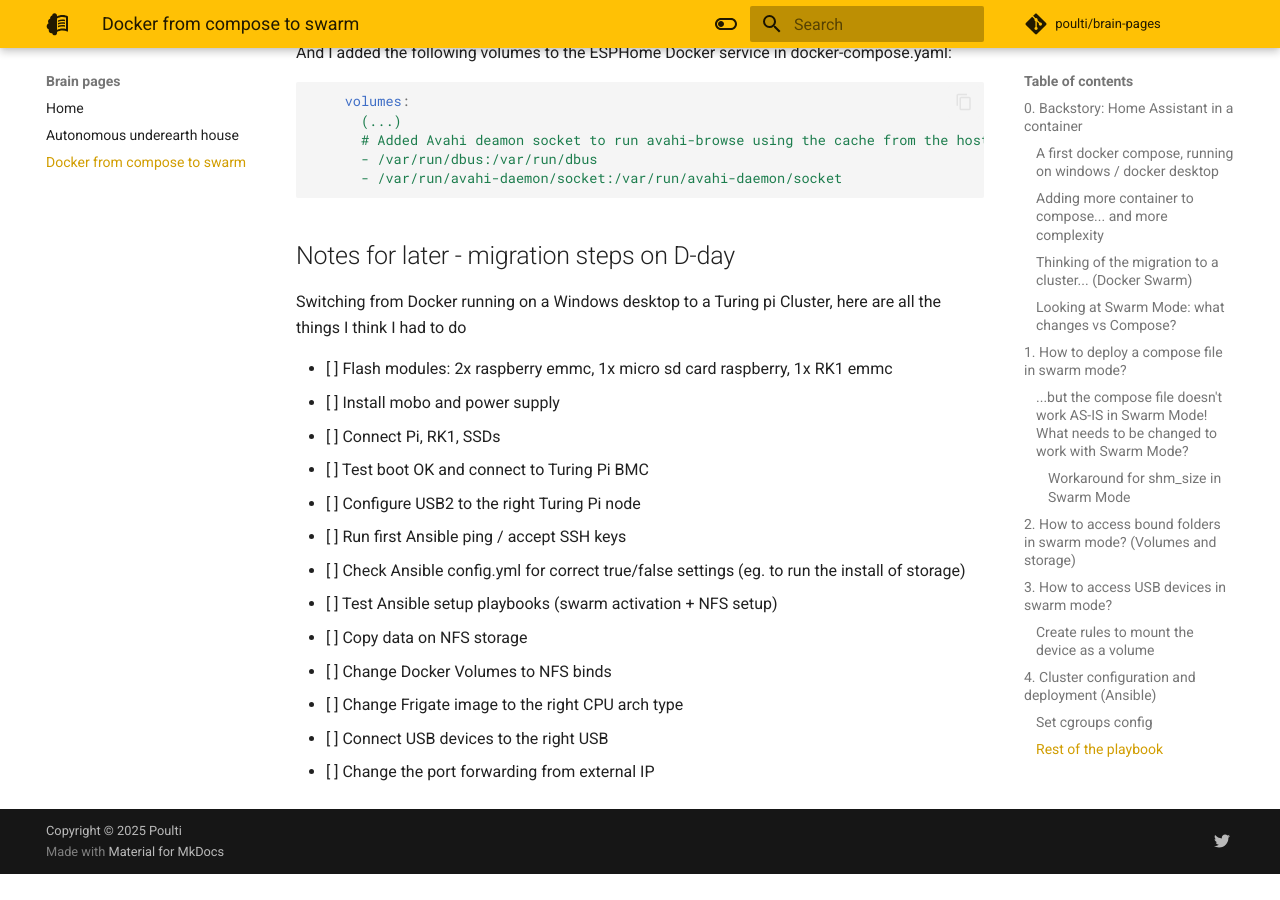
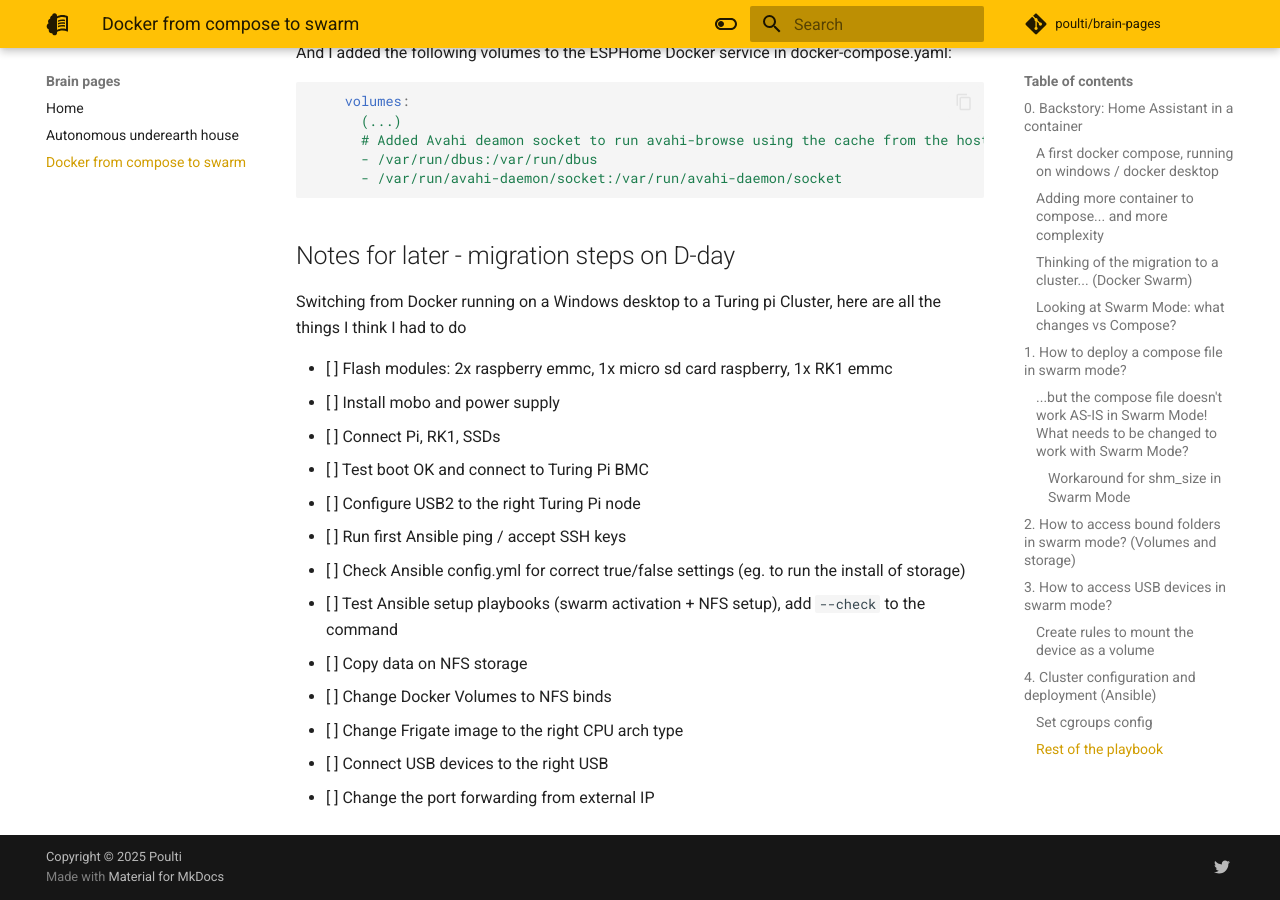
Before and after one commit to poulti/brain-pages, an MkDocs documentation site: the page built from docs/docker-from-compose-to-swarm.md, in a window 1280 px wide and 900 px high, scrolled down 16739 px. Built offline with MkDocs 1.6.1 and Material for MkDocs 9.7.7, drawn with Linux system fonts in a browser that asks for light colours; comment, search, counter and statistics services are not loaded; before the commit the page ends 17613 px from its top, so only the background shows below that.

Commit message:
Precision about running a ansible dry run

```diff
--- a/docs/docker-from-compose-to-swarm.md
+++ b/docs/docker-from-compose-to-swarm.md
@@ -616,7 +616,7 @@
 - [ ] Configure USB2 to the right Turing Pi node
 - [ ] Run first Ansible ping / accept SSH keys
 - [ ] Check Ansible config.yml for correct true/false settings (eg. to run the install of storage)
-- [ ] Test Ansible setup playbooks (swarm activation + NFS setup)
+- [ ] Test Ansible setup playbooks (swarm activation + NFS setup), add ``--check`` to the command
 - [ ] Copy data on NFS storage
 - [ ] Change Docker Volumes to NFS binds
 - [ ] Change Frigate image to the right CPU arch type
```
